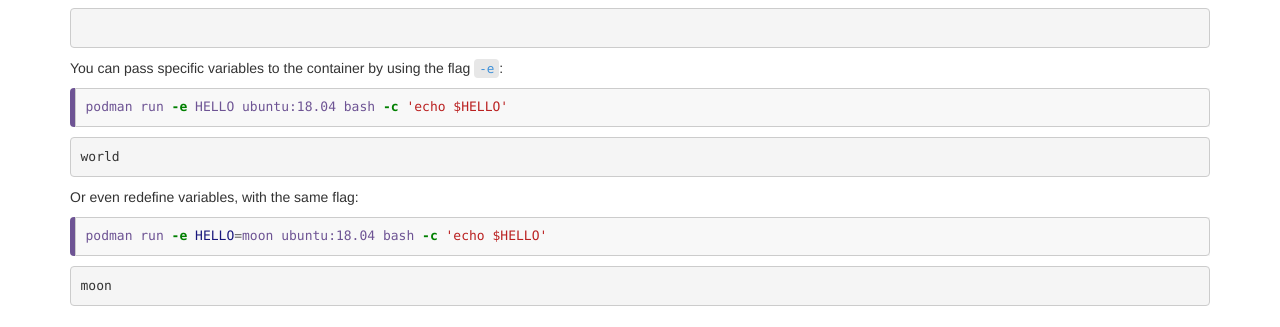
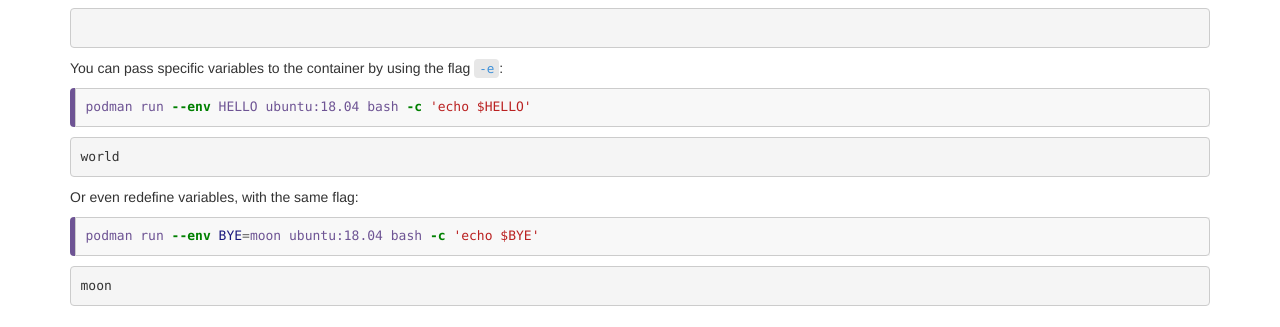
Before and after one commit to supercontainers/isc-tutorial, a Jekyll site: the page built from _episodes/13.sc.md, in a window 1280 px wide and 900 px high, scrolled down 4287 px. Shown: the part 161-488 px from the top of the window. Built offline with Jekyll 4.4.1, drawn with Linux system fonts in a browser that asks for light colours.

Commit message:
minor edit to podman in ep 3

````diff
--- a/_episodes/13.sc.md
+++ b/_episodes/13.sc.md
@@ -302,7 +302,7 @@ podman run ubuntu:18.04 bash -c 'echo $HELLO'
 You can pass specific variables to the container by using the flag `-e`:
 
 ```bash
-podman run -e HELLO ubuntu:18.04 bash -c 'echo $HELLO'
+podman run --env HELLO ubuntu:18.04 bash -c 'echo $HELLO'
 ```
 ```output
 world
@@ -311,7 +311,7 @@ world
 Or even redefine variables, with the same flag:
 
 ```bash
-podman run -e HELLO=moon ubuntu:18.04 bash -c 'echo $HELLO'
+podman run --env BYE=moon ubuntu:18.04 bash -c 'echo $BYE'
 ```
 ```output
 moon
````
